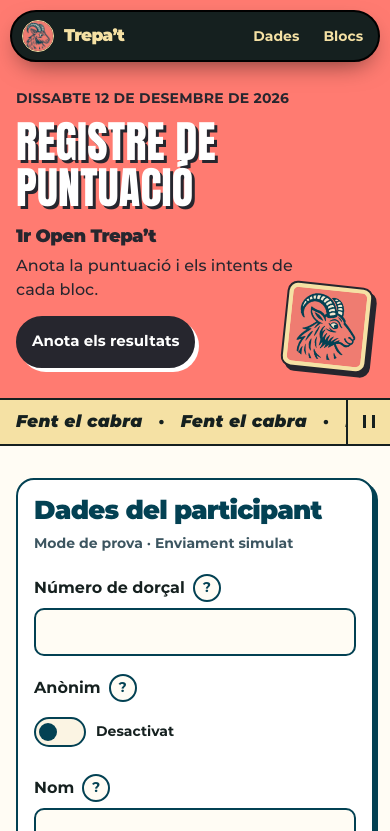
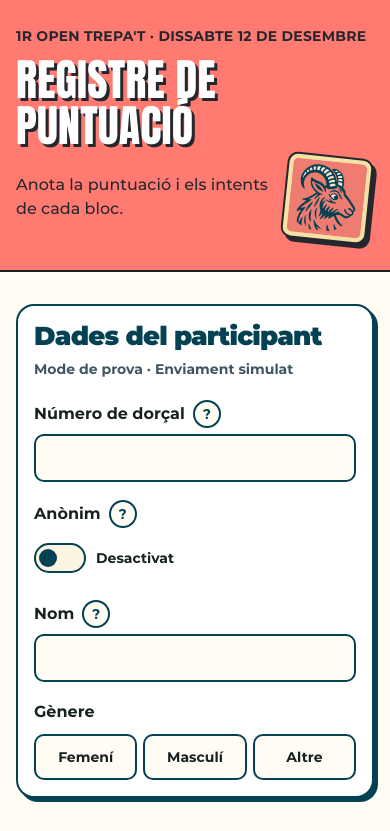
Before and after one commit to e1d8/FORMULARITREPATDESEMBRE2026, a plain HTML site: page index.html in a window 390 px wide. Shown: the top 831 px of the page. Drawn offline with Linux system fonts and the light colour scheme.

Commit message:
Simplificació

```diff
--- a/index.html
+++ b/index.html
@@ -3,7 +3,7 @@
 <head>
   <meta charset="utf-8">
   <meta name="viewport" content="width=device-width, initial-scale=1, viewport-fit=cover">
-  <meta name="theme-color" content="#15201f">
+  <meta name="theme-color" content="#ff7b71">
   <meta name="description" content="Formulari de puntuació dels 30 blocs del 1r Open Trepa’t.">
   <title>Registre de puntuació · 1r Open Trepa’t</title>
   <link rel="icon" type="image/png" href="assets/favicon.png">
@@ -12,52 +12,19 @@
   <script src="script.js" defer></script>
 </head>
 <body id="inici">
-  <header class="masthead">
-    <div class="masthead-inner container">
-      <a class="brand" href="#inici" aria-label="Trepa’t, torna a l’inici">
-        <img src="assets/cabra-trepat.png" width="44" height="44" alt="">
-        <span>Trepa’t</span>
-      </a>
-      <nav id="registration-nav" class="masthead-nav" aria-label="Registre de puntuació" hidden>
-        <a href="#dades">Dades</a>
-        <a href="#blocs">Blocs</a>
-      </nav>
-    </div>
-  </header>
-
   <main>
     <section class="hero" aria-labelledby="page-title">
       <div class="hero-inner container">
         <div class="hero-copy">
-          <p class="hero-date"><time datetime="2026-12-12">Dissabte 12 de desembre de 2026</time></p>
+          <p class="hero-date">1R OPEN TREPA'T · <time datetime="2026-12-12">DISSABTE 12 DE DESEMBRE</time></p>
           <h1 id="page-title">Registre de<br class="desktop-break"> puntuació</h1>
-          <p class="hero-event">1r Open Trepa’t</p>
           <p class="hero-lead">Anota la puntuació i els intents de cada bloc.</p>
-          <a id="start-link" class="button button-dark" href="#dades" hidden>Anota els resultats</a>
         </div>
         <div class="hero-art" aria-hidden="true">
           <img src="assets/cabra-trepat.png" width="512" height="512" alt="">
         </div>
       </div>
     </section>
-
-    <div class="marquee is-paused" id="marquee">
-      <div class="marquee-window" aria-hidden="true">
-        <div class="marquee-track">
-          <div class="marquee-copy">
-            <span>Fent el cabra</span><span>Fent el cabra</span><span>Fent el cabra</span>
-            <span>Fent el cabra</span><span>Fent el cabra</span><span>Fent el cabra</span>
-          </div>
-          <div class="marquee-copy">
-            <span>Fent el cabra</span><span>Fent el cabra</span><span>Fent el cabra</span>
-            <span>Fent el cabra</span><span>Fent el cabra</span><span>Fent el cabra</span>
-          </div>
-        </div>
-      </div>
-      <button id="marquee-toggle" class="icon-button marquee-toggle" type="button" aria-label="Pausa l’animació" hidden>
-        <span aria-hidden="true"></span>
-      </button>
-    </div>
 
     <div class="registration container">
       <noscript><p class="notice">Activa JavaScript per a utilitzar el formulari de puntuació.</p></noscript>
@@ -78,9 +45,9 @@
                   <label for="dorsal">Número de dorçal</label>
                   <button type="button" class="icon-button help-toggle" aria-label="Ajuda amb el dorçal" aria-expanded="false" aria-controls="dorsal-help">?</button>
                 </div>
+                <p id="dorsal-help" class="field-help" hidden>Introdueix el número del teu dorçal. Reutilitza’l per a actualitzar els resultats.</p>
                 <input id="dorsal" name="dorsal" type="text" autocomplete="off" autocapitalize="characters"
                   spellcheck="false" maxlength="20" pattern="[A-Za-z0-9]{1,20}" required aria-describedby="dorsal-help dorsal-error">
-                <p id="dorsal-help" class="field-help" hidden>Introdueix el número del teu dorçal. Reutilitza’l per a actualitzar els resultats.</p>
                 <p id="dorsal-error" class="field-error" role="alert" hidden></p>
               </div>
               <div class="field anonymous-field">
@@ -88,12 +55,12 @@
                   <label id="anonymous-label" for="anonimo">Anònim</label>
                   <button type="button" class="icon-button help-toggle" aria-label="Ajuda amb el mode anònim" aria-expanded="false" aria-controls="anonymous-help">?</button>
                 </div>
+                <p id="anonymous-help" class="field-help" hidden>Activa’l per a participar sense indicar el nom ni el gènere.</p>
                 <label class="switch-control">
                   <input id="anonimo" name="anonimo" type="checkbox" role="switch" aria-labelledby="anonymous-label" aria-describedby="anonymous-help">
                   <span class="switch-track" aria-hidden="true"></span>
                   <span id="anonymous-state" aria-hidden="true">Desactivat</span>
                 </label>
-                <p id="anonymous-help" class="field-help" hidden>Activa’l per a participar sense indicar el nom ni el gènere.</p>
               </div>
               <fieldset id="personal-fields" class="personal-fields">
                 <legend class="sr-only">Nom i gènere</legend>
@@ -103,8 +70,8 @@
                       <label for="nombre">Nom</label>
                       <button type="button" class="icon-button help-toggle" aria-label="Ajuda amb el nom" aria-expanded="false" aria-controls="name-help">?</button>
                     </div>
+                    <p id="name-help" class="field-help" hidden>Pots posar un àlies o afegir un cognom per a distingir-te d’altres participants.</p>
                     <input id="nombre" name="nombre" type="text" autocomplete="name" maxlength="30" required aria-describedby="name-help name-error">
-                    <p id="name-help" class="field-help" hidden>Pots posar un àlies o afegir un cognom per a distingir-te d’altres participants.</p>
                     <p id="name-error" class="field-error" role="alert" hidden></p>
                   </div>
                   <fieldset id="gender-group" class="gender" aria-describedby="gender-error">
--- a/script.js
+++ b/script.js
@@ -24,27 +24,10 @@ const saveButton = document.getElementById('guardar');
 const saveError = document.getElementById('save-error');
 const saveStatus = document.getElementById('save-status');
 const returnNotice = document.getElementById('return-notice');
-const formLinks = [document.getElementById('registration-nav'), document.getElementById('start-link')];
 
 let sending = false;
 let failNextSave = new URLSearchParams(window.location.search).get('simulacio') === 'error';
 let openHelpButton = null;
-
-function initMarquee() {
-  const marquee = document.getElementById('marquee');
-  const toggle = document.getElementById('marquee-toggle');
-  const motionPreference = window.matchMedia('(prefers-reduced-motion: reduce)');
-
-  function setPaused(paused) {
-    marquee.classList.toggle('is-paused', paused);
-    toggle.setAttribute('aria-label', paused ? 'Reprén l’animació' : 'Pausa l’animació');
-  }
-
-  setPaused(motionPreference.matches);
-  toggle.hidden = false;
-  toggle.addEventListener('click', () => setPaused(!marquee.classList.contains('is-paused')));
-  motionPreference.addEventListener('change', event => setPaused(event.matches));
-}
 
 function showReturnNotice() {
   try {
@@ -334,7 +317,6 @@ function showConfirmation({ id, result }) {
   document.getElementById('resum-blocs').replaceChildren(...rows);
 
   form.hidden = true;
-  for (const link of formLinks) link.hidden = true;
   document.getElementById('confirmacio').hidden = false;
   const heading = document.getElementById('agraiment');
   heading.focus({ preventScroll: true });
@@ -393,5 +375,3 @@ const counters = createBlocks();
 syncAnonymousMode();
 showReturnNotice();
 form.hidden = false;
-for (const link of formLinks) link.hidden = false;
-initMarquee();
--- a/styles.css
+++ b/styles.css
@@ -25,14 +25,6 @@
   font-display: swap;
 }
 
-@font-face {
-  font-family: Montserrat;
-  src: url("assets/fonts/Montserrat-BlackItalic.woff2") format("woff2");
-  font-style: italic;
-  font-weight: 900;
-  font-display: swap;
-}
-
 :root {
   --ink: #15201f;
   --open-ink: #26262e;
@@ -54,7 +46,6 @@
   --ease: cubic-bezier(.22, .61, .36, 1);
   --container: 72rem;
   --gutter: clamp(1rem, 4vw, 3rem);
-  --header-offset: 4.75rem;
   --font-body: Montserrat, Arial, sans-serif;
   --font-event: Anton, Montserrat, Arial, sans-serif;
   color-scheme: light;
@@ -63,7 +54,7 @@
 *, *::before, *::after { box-sizing: border-box; }
 [hidden] { display: none !important; }
 
-html { scroll-padding-top: calc(var(--header-offset) + 4rem); }
+html { scroll-padding-top: 4rem; }
 body {
   margin: 0;
   background: var(--paper);
@@ -103,51 +94,9 @@ p, h1, h2, h3, dl, dd { margin: 0; }
   padding-inline: var(--gutter);
 }
 
-.masthead {
-  position: sticky;
-  top: 0;
-  z-index: 5;
-  background: var(--ink);
-  border-bottom: 2px solid #000;
-}
-
-.masthead-inner,
-.brand,
-.masthead-nav {
-  display: flex;
-  align-items: center;
-}
-
-.masthead-inner { min-height: 4.5rem; justify-content: space-between; gap: .5rem; }
-.brand {
-  gap: .625rem;
-  color: var(--cream);
-  font-size: 1.375rem;
-  font-weight: 900;
-  letter-spacing: -.045em;
-  text-decoration: none;
-}
-
-.brand img { border: 1px solid var(--cream); border-radius: 50%; }
-.masthead-nav { gap: .25rem; }
-.masthead-nav a {
-  display: grid;
-  min-height: 2.75rem;
-  place-items: center;
-  padding-inline: .875rem;
-  border-radius: 999px;
-  color: var(--cream);
-  font-size: .875rem;
-  font-weight: 700;
-  text-decoration: none;
-  transition: background 120ms var(--ease), color 120ms var(--ease);
-}
-
-.masthead-nav a:hover { background: var(--coral); color: var(--ink); }
-.masthead :focus-visible, .footer :focus-visible { outline-color: var(--cream); }
-
 .hero {
   overflow: hidden;
+  border-block-end: 2px solid var(--ink);
   background: var(--open-coral);
   color: var(--open-ink);
 }
@@ -184,14 +133,7 @@ p, h1, h2, h3, dl, dd { margin: 0; }
   text-transform: uppercase;
 }
 
-.hero-event {
-  margin-block-start: .75rem;
-  font-size: clamp(1.125rem, 2.3vw, 1.55rem);
-  font-weight: 900;
-  letter-spacing: -.03em;
-}
-
-.hero-lead { margin-block: .25rem 1.25rem; }
+.hero-lead { margin-block-start: .875rem; }
 .hero-art {
   justify-self: center;
   width: min(88%, 20rem);
@@ -221,49 +163,14 @@ p, h1, h2, h3, dl, dd { margin: 0; }
   transition: transform 120ms var(--ease), box-shadow 120ms var(--ease), background 120ms var(--ease);
 }
 
-.button-dark {
-  border-color: var(--open-ink);
-  background: var(--open-ink);
-  color: var(--white);
-  box-shadow: 4px 4px 0 var(--white);
-}
-
 .button-primary { background: var(--coral); color: var(--ink); box-shadow: var(--shadow); }
 .button:active:not(:disabled) { transform: translate(2px, 2px); box-shadow: none; }
 .button:disabled { cursor: wait; opacity: .7; }
 
 @media (hover: hover) {
-  .button-dark:hover { transform: translate(-2px, -2px); box-shadow: 6px 6px 0 var(--white); }
   .button-primary:hover:not(:disabled) { transform: translate(-2px, -2px); box-shadow: 6px 6px 0 var(--petrol); }
   .button:active:not(:disabled) { transform: translate(2px, 2px); box-shadow: none; }
 }
-
-.marquee {
-  display: flex;
-  align-items: stretch;
-  border-block: 2px solid var(--ink);
-  background: var(--cream);
-}
-
-.marquee-window { flex: 1; min-width: 0; overflow: hidden; }
-.marquee-track { display: flex; width: max-content; animation: marquee 30s linear infinite; }
-.marquee.is-paused .marquee-track { animation-play-state: paused; }
-.marquee-copy {
-  display: flex;
-  align-items: center;
-  justify-content: space-around;
-  min-width: 100vw;
-  white-space: nowrap;
-  font-size: 1.0625rem;
-  font-style: italic;
-  font-weight: 900;
-  letter-spacing: .02em;
-}
-
-.marquee-copy span { display: flex; align-items: center; min-height: 2.75rem; padding-inline-start: 1rem; }
-.marquee-copy span::after { content: "·"; margin-inline-start: 1rem; font-style: normal; }
-
-@keyframes marquee { to { transform: translateX(-50%); } }
 
 .icon-button {
   display: grid;
@@ -275,21 +182,6 @@ p, h1, h2, h3, dl, dd { margin: 0; }
   font-weight: 700;
   cursor: pointer;
 }
-
-.marquee .marquee-toggle {
-  flex: none;
-  width: 2.75rem;
-  min-height: 2.75rem;
-  border: 0;
-  border-inline-start: 2px solid var(--ink);
-  border-radius: 0;
-  background: var(--cream);
-  color: var(--ink);
-}
-
-.marquee-toggle:focus-visible { outline-offset: -5px; }
-.marquee-toggle span { width: .7rem; height: .8rem; border-inline: .2rem solid currentColor; }
-.marquee.is-paused .marquee-toggle span { border: .4rem solid transparent; border-inline-start: .65rem solid currentColor; border-inline-end: 0; }
 
 .registration { padding-block: clamp(2rem, 4vw, 3.5rem) clamp(2.75rem, 6vw, 5rem); }
 .panel {
@@ -348,9 +240,8 @@ h3 { font-size: 1.375rem; }
 }
 
 .field > input[aria-invalid="true"] { border-color: var(--danger); }
-.field-help, .field-error { margin-block-start: .5rem; font-size: .875rem; }
-.field-help { color: var(--muted); }
-.field-error { color: var(--danger); font-weight: 700; }
+.field-help { margin-block-end: .5rem; color: var(--muted); font-size: .875rem; }
+.field-error { margin-block-start: .5rem; color: var(--danger); font-size: .875rem; font-weight: 700; }
 
 .switch-control {
   display: inline-flex;
@@ -432,7 +323,7 @@ h3 { font-size: 1.375rem; }
 .live-total {
   display: flex;
   position: sticky;
-  top: var(--header-offset);
+  top: .625rem;
   z-index: 2;
   align-items: baseline;
   justify-content: space-between;
@@ -554,6 +445,7 @@ h3 { font-size: 1.375rem; }
 .footer { padding-block: 1.375rem; border-block-start: 2px solid #000; background: var(--ink); }
 .footer a { color: var(--cream); text-decoration: none; font-weight: 900; }
 .footer a:hover { text-decoration: underline; }
+.footer :focus-visible { outline-color: var(--cream); }
 .footer a span { font-size: .875rem; font-weight: 500; }
 
 @media (max-width: 59.99rem) {
@@ -562,36 +454,32 @@ h3 { font-size: 1.375rem; }
 }
 
 @media (max-width: 39.99rem) {
-  :root { --header-offset: 4.35rem; }
-  .masthead {
-    top: .625rem;
-    width: calc(100% - 1.25rem);
-    margin: .625rem auto 0;
-    border: 2px solid #000;
-    border-radius: 999px;
-    box-shadow: 0 10px 26px -10px rgb(0 0 0 / .6);
+  .hero-inner {
+    --art-size: clamp(4.25rem, 22vw, 7rem);
+    grid-template-columns: minmax(0, 1fr);
+    padding-block: 1.625rem 1.875rem;
   }
 
-  .masthead-inner { min-height: 3rem; padding-inline: .625rem .3rem; }
-  .brand { font-size: 1.0625rem; }
-  .brand img { width: 2rem; height: 2rem; }
-  .masthead-nav a { padding-inline: .625rem; }
-  .hero { margin-block-start: -3.875rem; padding-block-start: 3.875rem; }
-  .hero-inner { grid-template-columns: minmax(0, 1fr); padding-block: 1.625rem 1.875rem; }
   .hero h1 { font-size: clamp(2.75rem, 9.5vw, 3.625rem); }
   .hero-date { font-size: .875rem; letter-spacing: .015em; }
-  .hero-lead { max-width: min(34ch, calc(100% - 3.75rem)); margin-block-end: .875rem; }
+  .hero-lead {
+    display: flex;
+    align-items: center;
+    min-height: var(--art-size);
+    max-width: min(34ch, calc(100% - var(--art-size) - 1rem));
+    margin-block-start: .375rem;
+  }
+
   .hero-art {
     position: absolute;
-    inset: auto 1.25rem 1.75rem auto;
-    width: clamp(4.25rem, 22vw, 7rem);
+    inset: auto calc(var(--gutter) + .25rem) 1.875rem auto;
+    width: var(--art-size);
     padding: .25rem;
     border-radius: .65rem;
     box-shadow: 4px 4px 0 var(--open-ink);
   }
 
   .hero-art img { border-radius: .325rem; }
-  .hero .button { padding-inline: .875rem; font-size: .9375rem; }
   .identity-grid, .personal-grid, .block-grid, .block-summary { grid-template-columns: minmax(0, 1fr); }
   .identity-summary { grid-template-columns: repeat(2, minmax(0, 1fr)); }
 }
```
